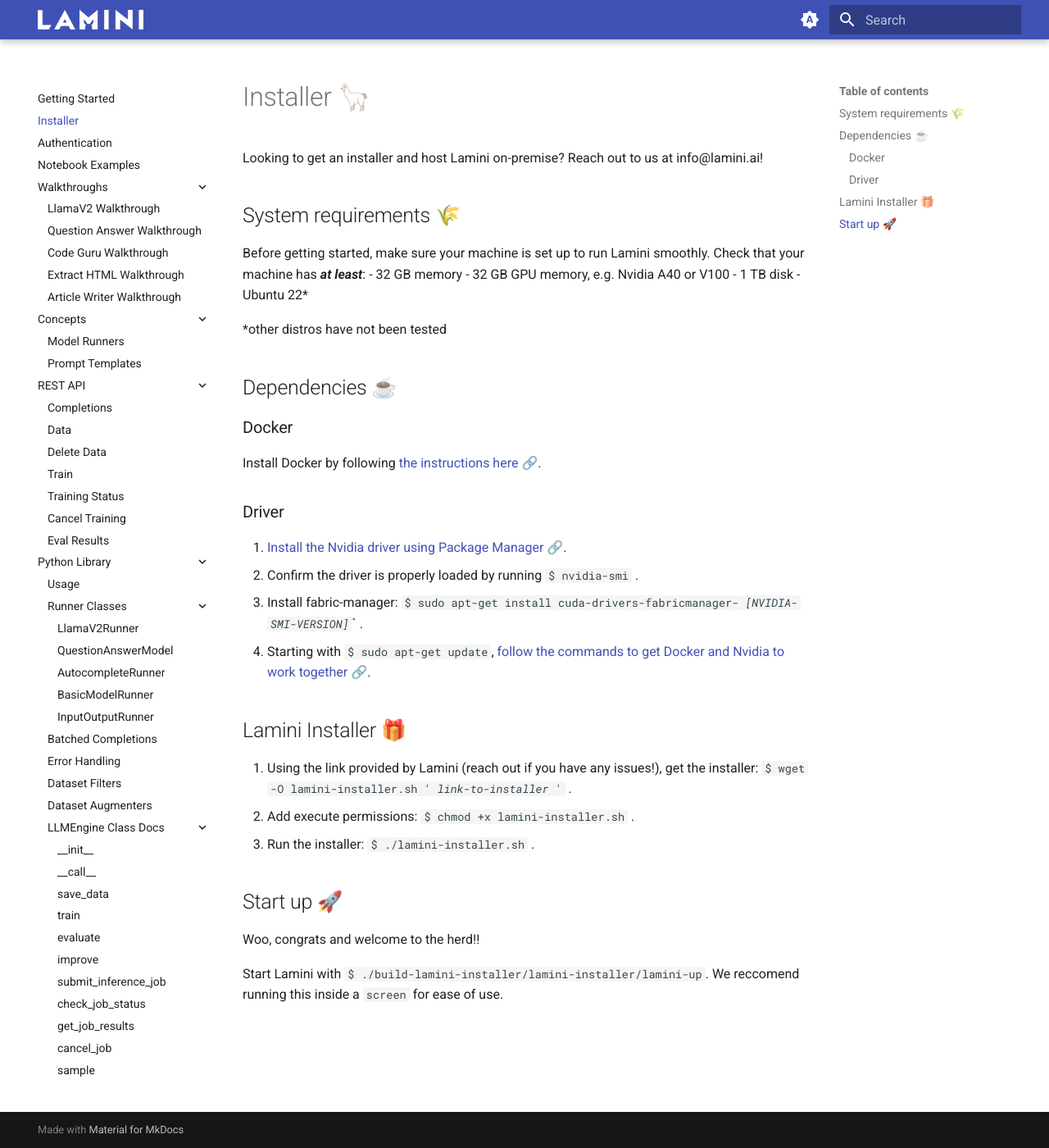
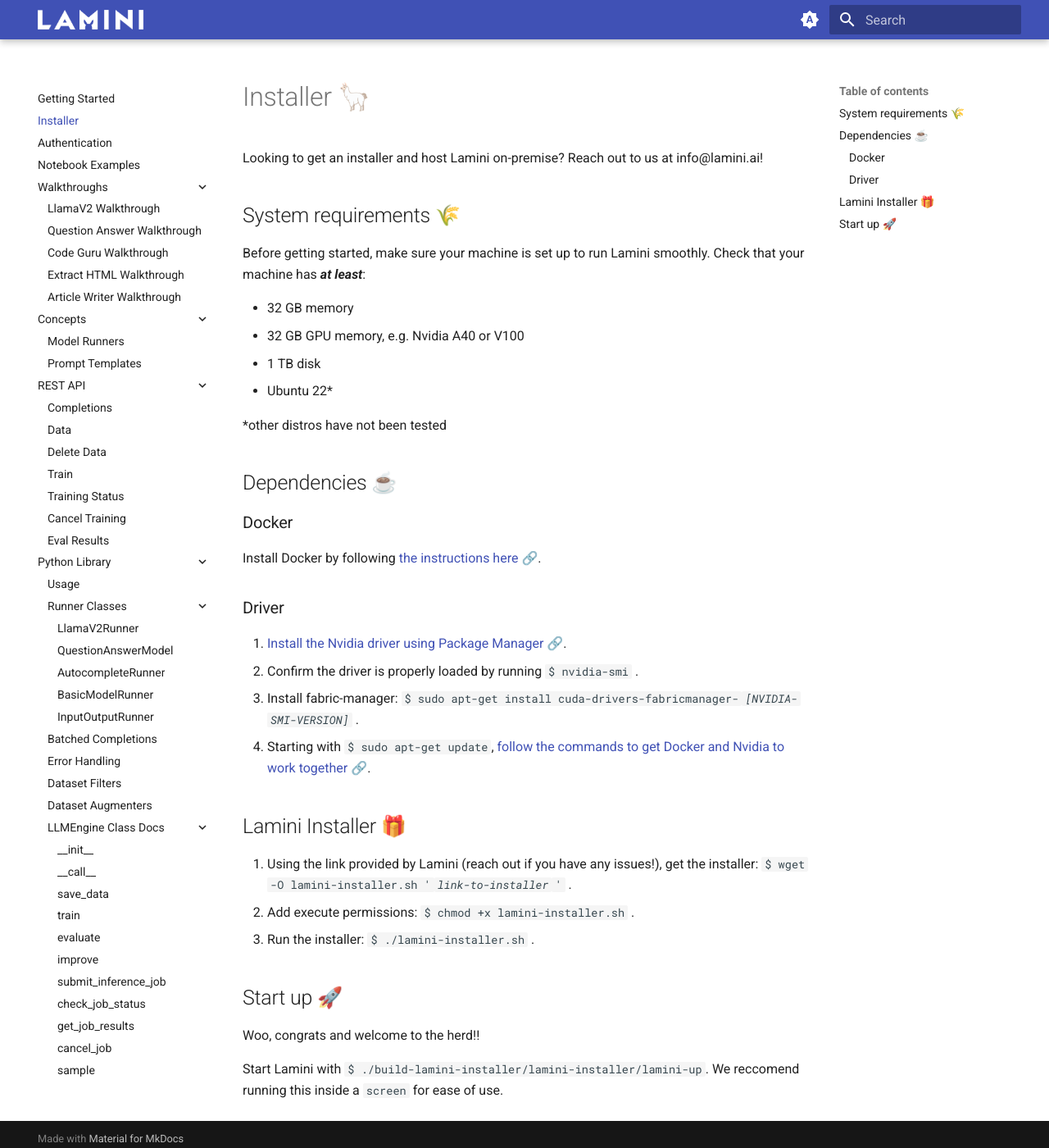
Before and after one commit to lamini-ai/lamini-ai.github.io, an MkDocs documentation site: the page built from docs/installer.md, in a window 1280 px wide and 1400 px high. Shown: the whole window at 82% size. Built offline with MkDocs 1.6.1 and Material for MkDocs 9.7.7, drawn with Linux system fonts in a browser that asks for light colours.

Commit message:
Nitpicks

```diff
--- a/docs/installer.md
+++ b/docs/installer.md
@@ -4,6 +4,7 @@
 
 ## System requirements 🌾
 Before getting started, make sure your machine is set up to run Lamini smoothly. Check that your machine has ***at least***:
+
 - 32 GB memory
 - 32 GB GPU memory, e.g. Nvidia A40 or V100
 - 1 TB disk
@@ -19,7 +20,7 @@
 ### Driver
 1. [Install the Nvidia driver using Package Manager](https://docs.nvidia.com/datacenter/tesla/tesla-installation-notes/index.html#package-manager) 🔗.
 1. Confirm the driver is properly loaded by running `$ nvidia-smi` .
-1. Install fabric-manager: `$ sudo apt-get install cuda-drivers-fabricmanager-`*`[NVIDIA-SMI-VERSION]`*` .
+1. Install fabric-manager: `$ sudo apt-get install cuda-drivers-fabricmanager-`*`[NVIDIA-SMI-VERSION]`* .
 1. Starting with `$ sudo apt-get update`, [follow the commands to get Docker and Nvidia to work together](https://docs.nvidia.com/datacenter/cloud-native/container-toolkit/latest/install-guide.html#setting-up-nvidia-container-toolkit) 🔗.
 
 ## Lamini Installer 🎁
```
